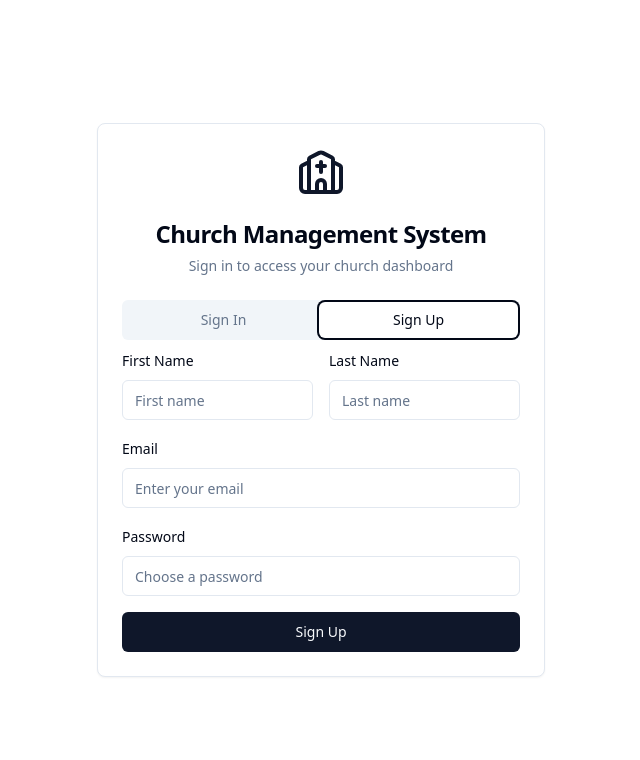
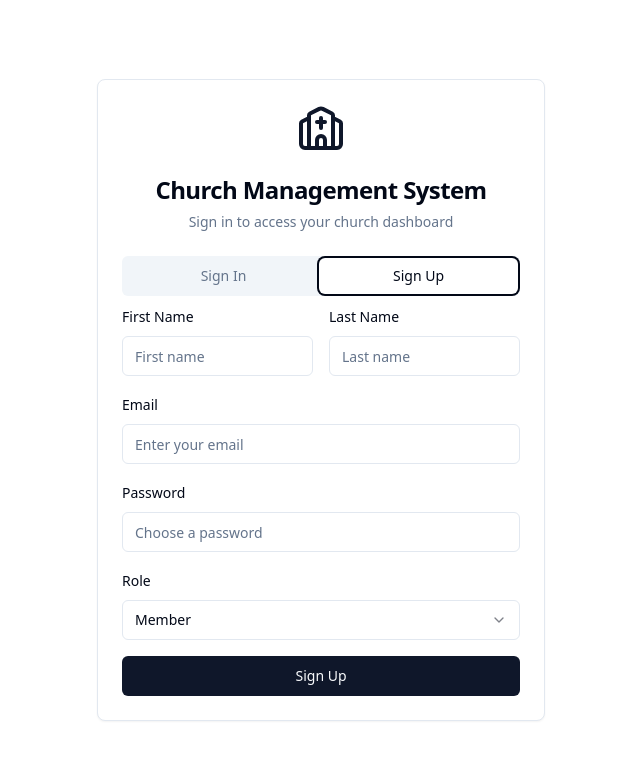
Before and after one commit to KIREX01/shepherd-connect-church, a React (Vite) app: page /auth in a window 1280 px wide. Both pictures are taken after a click on the tab "Sign Up". Shown: the top 760 px of the page, without its empty margins (319-959 px from the left). Built offline with nearby package versions, Linux system fonts and the light colour scheme.

Commit message:
Add role selection to signup page
Include role selection options (admin, member, pastor) in the signup form.

```diff
--- a/src/hooks/useAuth.tsx
+++ b/src/hooks/useAuth.tsx
@@ -7,7 +7,7 @@ interface AuthContextType {
   session: Session | null;
   loading: boolean;
   signIn: (email: string, password: string) => Promise<{ error: any }>;
-  signUp: (email: string, password: string, firstName?: string, lastName?: string) => Promise<{ error: any }>;
+  signUp: (email: string, password: string, firstName?: string, lastName?: string, role?: string) => Promise<{ error: any }>;
   signOut: () => Promise<void>;
   userRole: string | null;
 }
@@ -69,7 +69,7 @@ export function AuthProvider({ children }: { children: ReactNode }) {
     return { error };
   };
 
-  const signUp = async (email: string, password: string, firstName?: string, lastName?: string) => {
+  const signUp = async (email: string, password: string, firstName?: string, lastName?: string, role?: string) => {
     const redirectUrl = `${window.location.origin}/`;
 
     const { error } = await supabase.auth.signUp({
@@ -80,6 +80,7 @@ export function AuthProvider({ children }: { children: ReactNode }) {
         data: {
           first_name: firstName,
           last_name: lastName,
+          role: role || 'member'
         }
       }
     });
--- a/src/pages/Auth.tsx
+++ b/src/pages/Auth.tsx
@@ -6,6 +6,7 @@ import { Input } from '@/components/ui/input';
 import { Label } from '@/components/ui/label';
 import { Card, CardContent, CardDescription, CardHeader, CardTitle } from '@/components/ui/card';
 import { Tabs, TabsContent, TabsList, TabsTrigger } from '@/components/ui/tabs';
+import { Select, SelectContent, SelectItem, SelectTrigger, SelectValue } from '@/components/ui/select';
 import { useToast } from '@/hooks/use-toast';
 import { Church } from 'lucide-react';
 
@@ -14,6 +15,7 @@ export default function Auth() {
   const [password, setPassword] = useState('');
   const [firstName, setFirstName] = useState('');
   const [lastName, setLastName] = useState('');
+  const [role, setRole] = useState<'member' | 'pastor' | 'admin'>('member');
   const [isLoading, setIsLoading] = useState(false);
   const { signIn, signUp } = useAuth();
   const navigate = useNavigate();
@@ -46,7 +48,7 @@ export default function Auth() {
     e.preventDefault();
     setIsLoading(true);
 
-    const { error } = await signUp(email, password, firstName, lastName);
+    const { error } = await signUp(email, password, firstName, lastName, role);
 
     if (error) {
       toast({
@@ -157,6 +159,19 @@ export default function Auth() {
                     required
                   />
                 </div>
+                <div className="space-y-2">
+                  <Label htmlFor="role">Role</Label>
+                  <Select value={role} onValueChange={(value: 'member' | 'pastor' | 'admin') => setRole(value)}>
+                    <SelectTrigger>
+                      <SelectValue placeholder="Select your role" />
+                    </SelectTrigger>
+                    <SelectContent>
+                      <SelectItem value="member">Member</SelectItem>
+                      <SelectItem value="pastor">Pastor</SelectItem>
+                      <SelectItem value="admin">Admin</SelectItem>
+                    </SelectContent>
+                  </Select>
+                </div>
                 <Button type="submit" className="w-full" disabled={isLoading}>
                   {isLoading ? "Creating account..." : "Sign Up"}
                 </Button>
```
